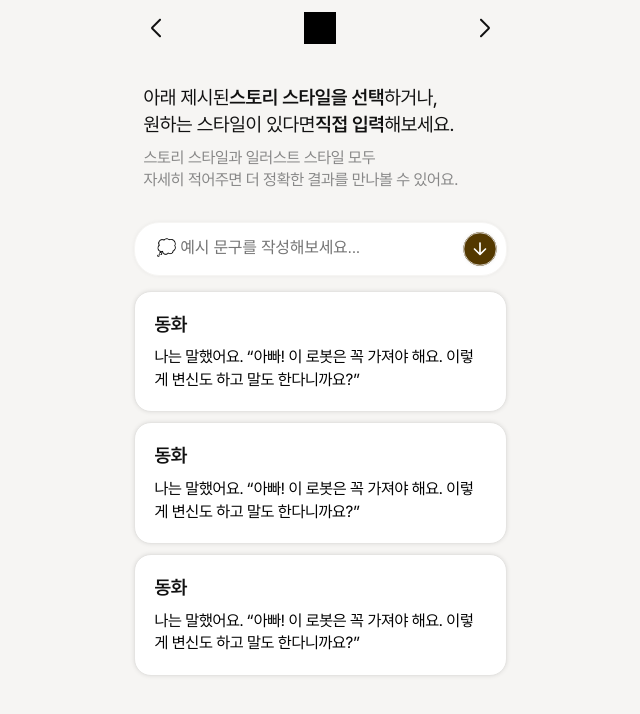
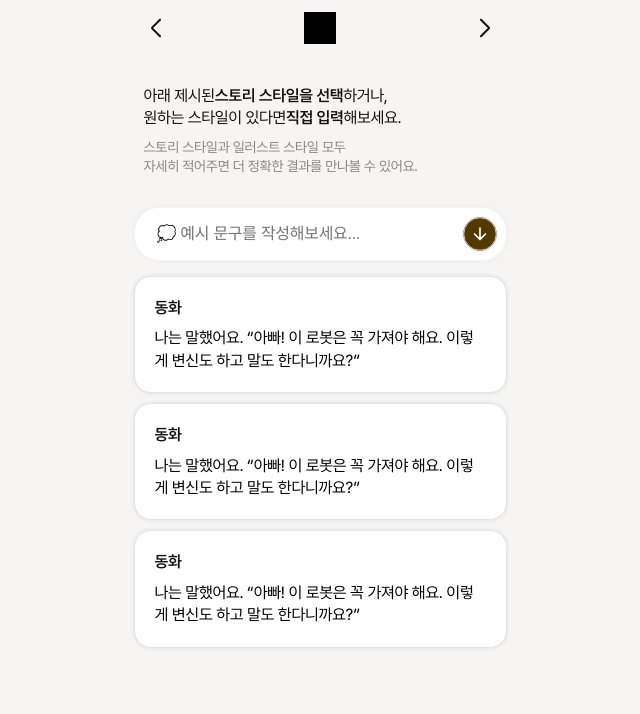
Before and after one commit to DS-ITDA/ITDA-FE, a React (Vite) app: page /interview in a window 1280 px wide. Shown: the top 714 px of the page, without its empty margins (320-960 px from the left). Built offline with nearby package versions, Linux system fonts and the light colour scheme.

Commit message:
💄 Design: 스토리 스타일 선택 ui 구현 (#13)

```diff
--- a/src/pages/interview/Interview.jsx
+++ b/src/pages/interview/Interview.jsx
@@ -12,13 +12,16 @@ import editBrown from '@assets/interview/edit-brown-18.svg';
 import redo from '@assets/interview/redo-black-20.svg';
 import x from '@assets/interview/X.svg';
 import submit from '@assets/interview/submit.svg';
+import check from '@assets/interview/check.svg';
 import ToastMessage from '@components/common/ToastMessage/ToastMessage';
+import palette from '../../styles/theme';
 
 const Interview = () => {
   const [btnContent, setBtnContent] = useState('selectStyle');
   const [isEditing, setIsEditing] = useState(false);
   const [answerText, setAnswerText] = useState('쇼타롱');
   const [example, setExample] = useState('');
+  const [selection, setSelection] = useState();
 
   const BtnContent_CONFIG = {
     start: interviewStart,
@@ -159,7 +162,21 @@ const Interview = () => {
           </I.InputBox>
 
           <I.StyleContainer>
-            <I.StyleBox>
+            {selection === 1 ? (
+              <I.StyleBox style={{ backgroundColor: palette.main.brown }}>
+                <I.MainInfo>
+                  <img src={check} style={{ marginRight: '3px' }} />
+                  <I.Span style={{ color: palette.grayscale.white }}>동화</I.Span>
+                </I.MainInfo>
+                <I.StyleExample style={{ color: palette.grayscale.white }}>
+                  나는 말했어요. “아빠! 이 로봇은 꼭 가져야 해요. 이렇게 변신도 하고 말도 한다니까요?”
+                </I.StyleExample>
+              </I.StyleBox>
+            ) : (
+              <I.StyleBox
+                onClick={() => {
+                  setSelection(1);
+                }}>
                 <I.MainInfo>
                   <I.Span>동화</I.Span>
                 </I.MainInfo>
@@ -167,8 +184,23 @@ const Interview = () => {
                   나는 말했어요. “아빠! 이 로봇은 꼭 가져야 해요. 이렇게 변신도 하고 말도 한다니까요?”
                 </I.StyleExample>
               </I.StyleBox>
+            )}
 
-            <I.StyleBox>
+            {selection === 2 ? (
+              <I.StyleBox style={{ backgroundColor: palette.main.brown }}>
+                <I.MainInfo>
+                  <img src={check} style={{ marginRight: '3px' }} />
+                  <I.Span style={{ color: palette.grayscale.white }}>동화</I.Span>
+                </I.MainInfo>
+                <I.StyleExample style={{ color: palette.grayscale.white }}>
+                  나는 말했어요. “아빠! 이 로봇은 꼭 가져야 해요. 이렇게 변신도 하고 말도 한다니까요?”
+                </I.StyleExample>
+              </I.StyleBox>
+            ) : (
+              <I.StyleBox
+                onClick={() => {
+                  setSelection(2);
+                }}>
                 <I.MainInfo>
                   <I.Span>동화</I.Span>
                 </I.MainInfo>
@@ -176,8 +208,23 @@ const Interview = () => {
                   나는 말했어요. “아빠! 이 로봇은 꼭 가져야 해요. 이렇게 변신도 하고 말도 한다니까요?”
                 </I.StyleExample>
               </I.StyleBox>
+            )}
 
-            <I.StyleBox>
+            {selection === 3 ? (
+              <I.StyleBox style={{ backgroundColor: palette.main.brown }}>
+                <I.MainInfo>
+                  <img src={check} style={{ marginRight: '3px' }} />
+                  <I.Span style={{ color: palette.grayscale.white }}>동화</I.Span>
+                </I.MainInfo>
+                <I.StyleExample style={{ color: palette.grayscale.white }}>
+                  나는 말했어요. “아빠! 이 로봇은 꼭 가져야 해요. 이렇게 변신도 하고 말도 한다니까요?”
+                </I.StyleExample>
+              </I.StyleBox>
+            ) : (
+              <I.StyleBox
+                onClick={() => {
+                  setSelection(3);
+                }}>
                 <I.MainInfo>
                   <I.Span>동화</I.Span>
                 </I.MainInfo>
@@ -185,6 +232,7 @@ const Interview = () => {
                   나는 말했어요. “아빠! 이 로봇은 꼭 가져야 해요. 이렇게 변신도 하고 말도 한다니까요?”
                 </I.StyleExample>
               </I.StyleBox>
+            )}
           </I.StyleContainer>
         </I.SelectPage>
       )}
--- a/src/pages/interview/InterviewStyle.js
+++ b/src/pages/interview/InterviewStyle.js
@@ -232,7 +232,7 @@ export const MainInfo = styled.div`
   display: flex;
   flex-direction: row;
 
-  font-size: 1.2rem;
+  font-size: 16px;
   font-weight: 400;
   line-height: 140%;
   letter-spacing: -0.32px;
@@ -240,7 +240,7 @@ export const MainInfo = styled.div`
   color: ${palette.grayscale.black};
 `;
 export const SubInfo = styled.div`
-  font-size: 1rem;
+  font-size: 14px;
   font-weight: 400;
   line-height: 140%;
   letter-spacing: -0.28px;
@@ -279,6 +279,7 @@ export const StyleContainer = styled.div`
   gap: 10px;
   margin-top: 15px;
 `;
+
 export const StyleBox = styled.div`
   display: flex;
   flex-direction: column;
@@ -290,6 +291,7 @@ export const StyleBox = styled.div`
   border: 1px solid ${palette.main.beige};
   box-shadow: 0px 0px 4px 0px rgba(0, 0, 0, 0.1);
 `;
+
 export const StyleExample = styled.div`
   font-size: 1rem;
   font-weight: 400;
```
Also changed, not shown: src/assets/interview/check.svg (added). Lines whose indentation alone changed are shown as unchanged.
